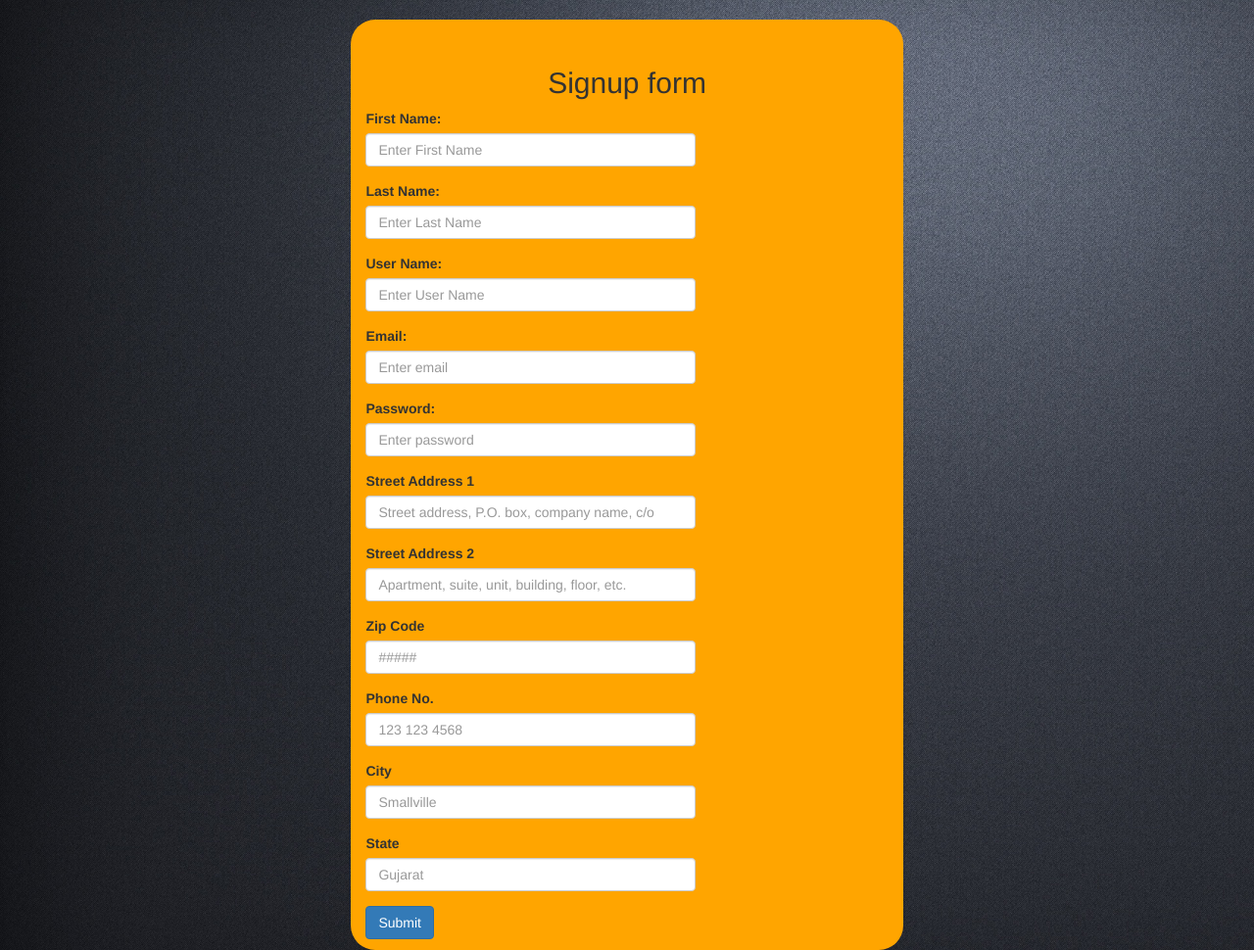
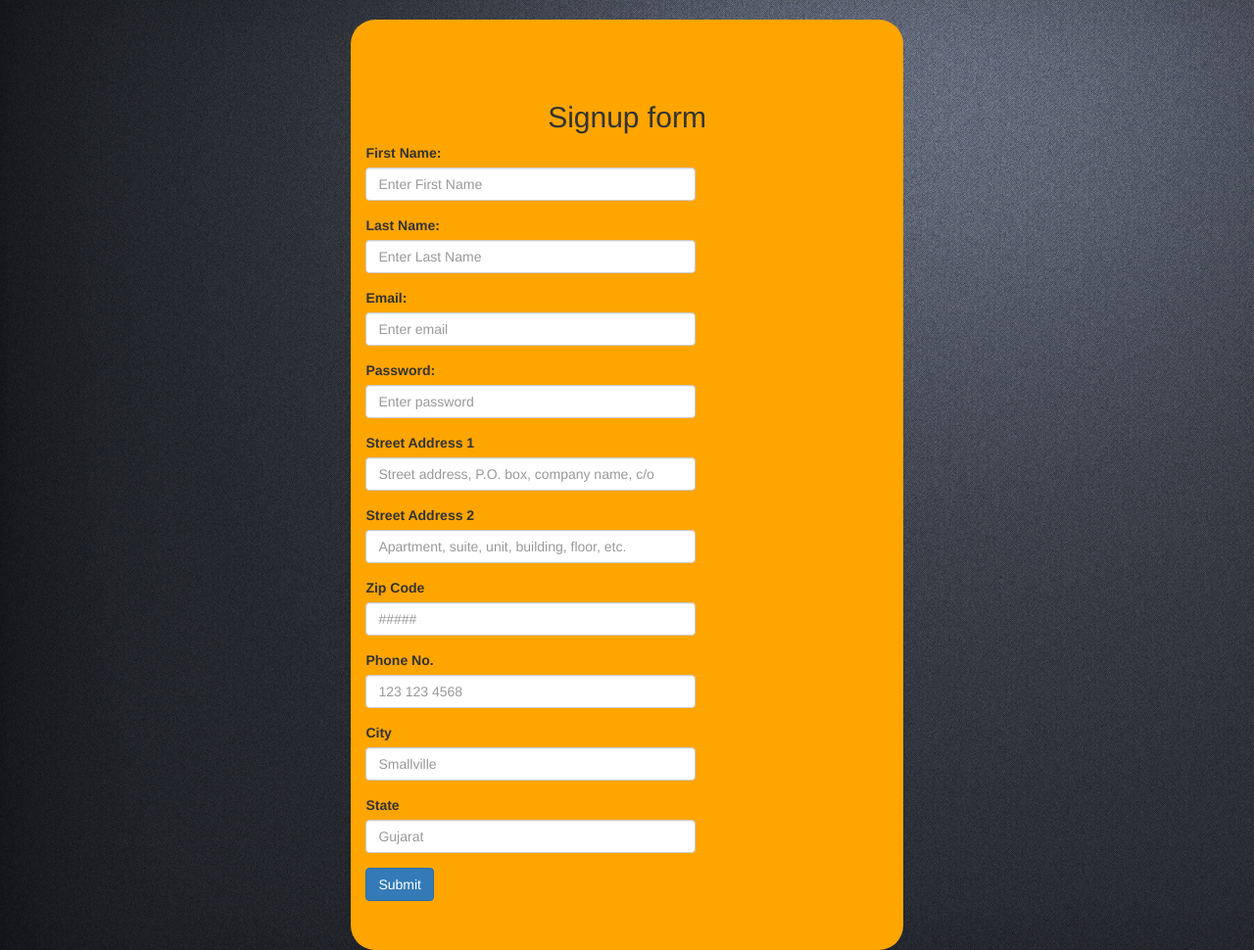
Before and after one commit to pcube99/Autofill-Chrome-Extension, a Flask app: page /signup in a window 1280 px wide. Shown: the part 52-1022 px from the top of the page at 98% size. Run offline with Flask 2, Linux system fonts and the light colour scheme; some libraries are stand-ins or nearby versions.

Commit message:
updated signup

```diff
--- a/js/popup.js
+++ b/js/popup.js
@@ -51,7 +51,7 @@ async function fill(data, data1,xx ){
        if(flag[yy]==0){
          flag[yy] = 1;
          console.log(data[yy]['dname'].includes(data1[xx]));
-         await timer(2000);
+         await timer(500);
          var dta;
 
          chrome.storage.local.get(['login_response'],function(resultt){
--- a/templates/signup.html
+++ b/templates/signup.html
@@ -68,12 +68,6 @@
             </div>
             </div>
 
-            <div class="form-group row col-sm-10" >
-              <label class="col-sm-4 col-form-label" for="email">User Name:</label>
-              <div class="col-sm-10">
-                  <input required type="text" class="form-control" id="username" placeholder="Enter User Name" name="username">
-              </div>
-              </div>
 
           <div class="form-group row col-sm-10" >
             <label class="col-sm-4 col-form-label" for="email">Email:</label>
@@ -115,7 +109,7 @@
             <div class="form-group row col-sm-10" > <!-- Zip Code-->
               <label for="zip_id" class="col-sm-4 col-form-label">Phone No.</label>
               <div class="col-sm-10">
-              <input required type="text" class="form-control" name="phone_no" id="phone_no" placeholder="123 123 4568">
+              <input required pattern="[7-9]{1}[0-9]{9}" type="text" class="form-control" name="phone_no" id="phone_no" placeholder="123 123 4568">
               </div>
           </div>
 
```
